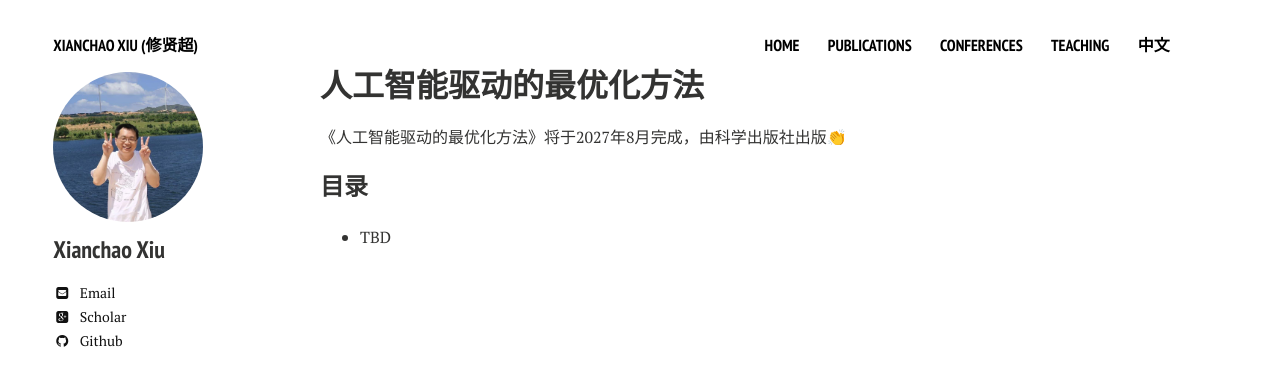
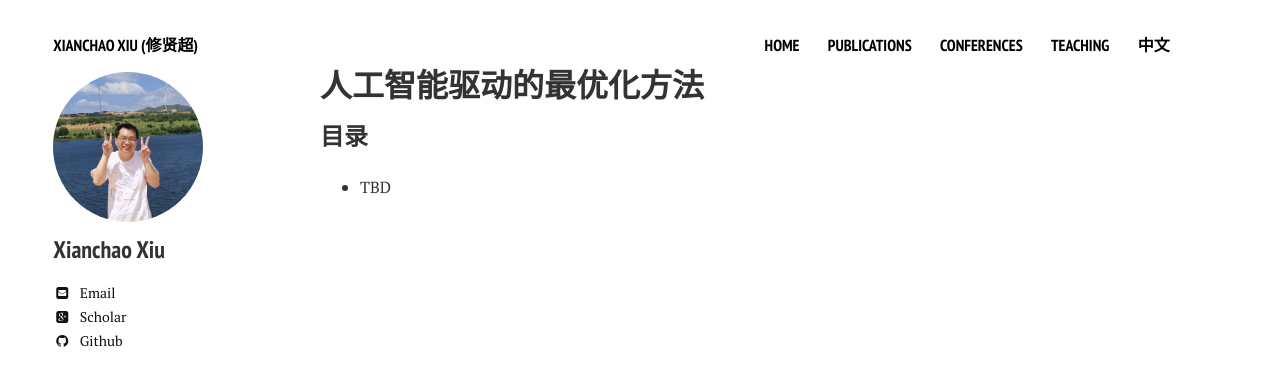
Before and after one commit to xianchaoxiu/xianchaoxiu.github.io, a Jekyll site: the page built from chinese/book/AIOPT/index.md, in a window 1280 px wide. Shown: the top 386 px of the page. Built offline with Jekyll 4.4.1, drawn with Linux system fonts in a browser that asks for light colours; nearby versions of some CDN libraries.

Commit message:
Update index.md

```diff
--- a/chinese/book/AIOPT/index.md
+++ b/chinese/book/AIOPT/index.md
@@ -5,8 +5,6 @@ comments: false
 share: false
 ---
 
-《人工智能驱动的最优化方法》将于2027年8月完成，由科学出版社出版👏
-
 
 ### 目录
 
```
